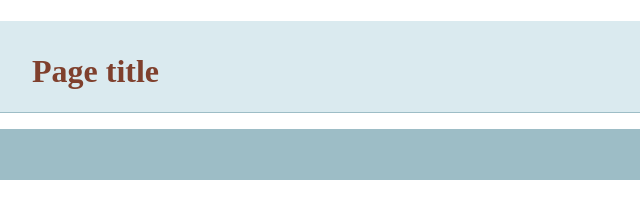
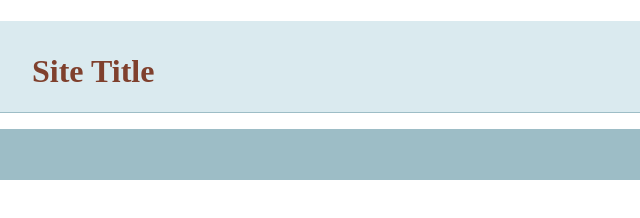
Before and after one commit to SJFreed/git-basics, a plain HTML site: page index.html in a window 1280 px wide. Shown: the full height of the page, 0-640 px from the left. Drawn offline with nearby package versions, Linux system fonts and the light colour scheme.

Commit message:
added more info to templete

```diff
--- a/index.html
+++ b/index.html
@@ -14,7 +14,7 @@
     </head>
     <body>
     <header>
-	<h1>Page title</h1>
+	<h1>Site Title</h1>
     </header>
     <nav id="pageNav">
     </nav>
```
